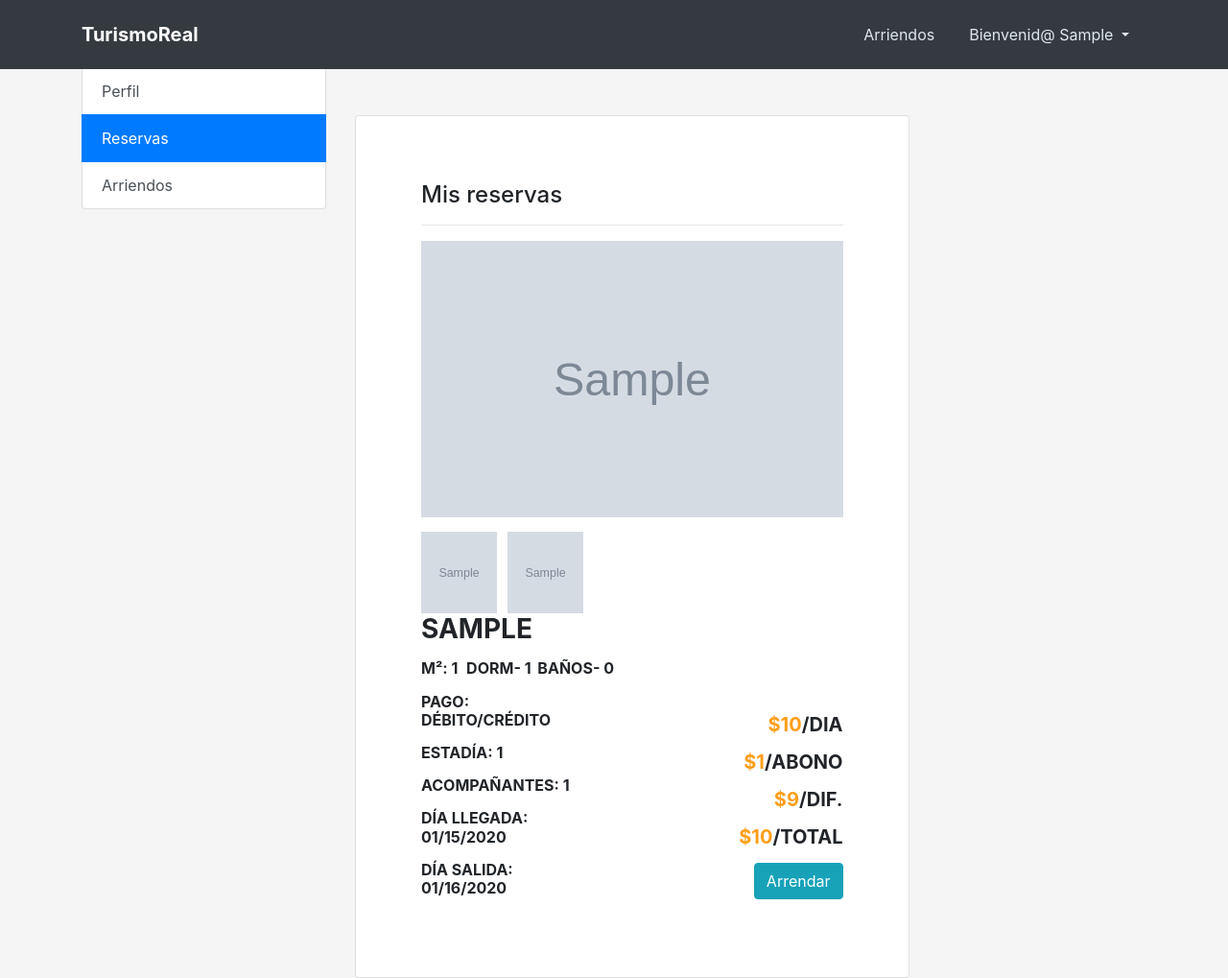
After one commit to stuk4/portafolio-departamentos, a Django app: page /usuario/perfil/reservas in a window 1280 px wide. The commit adds this page. Shown: the whole page at 96% size. Run offline with Django 3.2, Linux system fonts and the light colour scheme; a user stored in the database is signed in; tables that the repository leaves empty hold one stand-in row (values such as "Sample post"); grey boxes marked "Sample" are stand-in pictures; one stand-in notice (Sample message) is shown; some libraries are stand-ins or nearby versions.

Commit message:
Termino interfazv ver reserva en perfil

```diff
--- a/departamentos/templates/departamentos/base.html
+++ b/departamentos/templates/departamentos/base.html
@@ -27,7 +27,7 @@
       style="width: 100%; max-width: 100%"
     >
       <div class="container">
-        <a class="navbar-brand" href="#">Company Name</a
+        <a class="navbar-brand" href="#">TurismoReal</a
         ><button
           data-toggle="collapse"
           class="navbar-toggler"
@@ -41,9 +41,7 @@
             <li class="nav-item" role="presentation">
               <a class="nav-link  {% if request.resolver_match.url_name == "Departamentos" %}active{% endif %}" href="{% url 'Departamentos' %}">Arriendos</a>
             </li>
-            <li class="nav-item" role="presentation">
-              <a class="nav-link" href="#">Second Item</a>
-            </li>
+
             {% if user.is_active  %}
             <li class="nav-item dropdown">
               <a
--- a/departamentos/templates/departamentos/lista_departamentos.html
+++ b/departamentos/templates/departamentos/lista_departamentos.html
@@ -43,7 +43,7 @@
     toast: true,
     position: 'top-end',
     showConfirmButton: false,
-    timer: 3000,
+    timer: 1500,
     onOpen: (toast) => {
       toast.addEventListener('mouseenter', Swal.stopTimer)
       toast.addEventListener('mouseleave', Swal.resumeTimer)
--- /dev/null
+++ b/usuarios/static/css/perfil_reserva.css
@@ -0,0 +1,198 @@
+
+
+
+#contenedor{
+    padding-top: 70px;
+  }
+  body {
+
+    overflow-x: hidden; }
+
+  img {
+    max-width: 100%; }
+
+  .preview {
+    display: -webkit-box;
+    display: -webkit-flex;
+    display: -ms-flexbox;
+    display: flex;
+    -webkit-box-orient: vertical;
+    -webkit-box-direction: normal;
+    -webkit-flex-direction: column;
+        -ms-flex-direction: column;
+            flex-direction: column; }
+    @media screen and (max-width: 996px) {
+      .preview {
+        margin-bottom: 20px; } }
+
+  .preview-pic {
+    -webkit-box-flex: 1;
+    -webkit-flex-grow: 1;
+        -ms-flex-positive: 1;
+            flex-grow: 1; }
+
+  .preview-thumbnail.nav-tabs {
+    border: none;
+    margin-top: 15px; }
+    .preview-thumbnail.nav-tabs li {
+      width: 18%;
+      margin-right: 2.5%; }
+      .preview-thumbnail.nav-tabs li img {
+        max-width: 100%;
+        display: block;
+      }
+      .preview-thumbnail.nav-tabs li img {
+          max-width: 100%;
+          width: 100%;
+          height: 85px;
+          display: block;
+         cursor: pointer;
+
+        }
+        @media (max-width:680px) {
+          .preview-thumbnail.nav-tabs li img {
+              height: 60px;
+          }
+        }
+        @media (max-width:400px) {
+          .preview-thumbnail.nav-tabs li img {
+              height: 40px;
+          }
+        }
+      .preview-thumbnail.nav-tabs li a {
+        padding: 0;
+
+        margin: 0;
+      }
+      .preview-thumbnail.nav-tabs li:last-of-type {
+        margin-right: 0; }
+
+  .tab-content {
+    overflow: hidden;
+  }
+    .tab-content img {
+      width: 100%;
+      max-height:288px ;
+      height: 100%;
+      object-fit:cover;
+      object-position:50% 50%;
+      -webkit-animation-name: opacity;
+              animation-name: opacity;
+      -webkit-animation-duration: .3s;
+              animation-duration: .3s; }
+
+  .card {
+    margin-top: 50px;
+    background: rgb(255,255,255);
+    padding: 3em;
+    line-height: 1.5em; }
+
+  @media screen and (min-width: 997px) {
+    .wrapper {
+      display: -webkit-box;
+      display: -webkit-flex;
+      display: -ms-flexbox;
+      display: flex; } }
+
+  .details {
+    display: -webkit-box;
+    display: -webkit-flex;
+    display: -ms-flexbox;
+    display: flex;
+    -webkit-box-orient: vertical;
+    -webkit-box-direction: normal;
+    -webkit-flex-direction: column;
+        -ms-flex-direction: column;
+            flex-direction: column; }
+
+  .colors {
+    -webkit-box-flex: 1;
+    -webkit-flex-grow: 1;
+        -ms-flex-positive: 1;
+            flex-grow: 1; }
+
+  .product-title, .price, .sizes, .colors {
+    text-transform: UPPERCASE;
+    font-weight: bold; }
+
+  .checked, .price span {
+    color: #ff9f1a; }
+
+  .product-title, .rating, .product-description, .price, .vote, .sizes {
+    margin-bottom: 15px; }
+
+  .product-title {
+    margin-top: 0; }
+
+  .size {
+    margin-right: 3px;
+
+  }
+
+    .size:first-of-type {
+      margin-left: 5px; }
+
+  .color {
+    display: inline-block;
+    vertical-align: middle;
+    margin-right: 10px;
+    height: 2em;
+    width: 2em;
+    border-radius: 2px; }
+    .color:first-of-type {
+      margin-left: 20px; }
+
+  .add-to-cart, .like {
+    background: #ff9f1a;
+    padding: 1.2em 1.5em;
+    border: none;
+    text-transform: UPPERCASE;
+    font-weight: bold;
+    color: #fff;
+    -webkit-transition: background .3s ease;
+            transition: background .3s ease; }
+    .add-to-cart:hover, .like:hover {
+      background: #b36800;
+      color: #fff; }
+
+  .not-available {
+    text-align: center;
+    line-height: 2em; }
+    .not-available:before {
+      font-family: fontawesome;
+      content: "\f00d";
+      color: #fff; }
+
+  .orange {
+    background: #ff9f1a; }
+
+  .green {
+    background: #85ad00; }
+
+  .blue {
+    background: #0076ad; }
+
+  .tooltip-inner {
+    padding: 1.3em; }
+
+  @-webkit-keyframes opacity {
+    0% {
+      opacity: 0;
+      -webkit-transform: scale(3);
+              transform: scale(3); }
+    100% {
+      opacity: 1;
+      -webkit-transform: scale(1);
+              transform: scale(1); } }
+
+  @keyframes opacity {
+    0% {
+      opacity: 0;
+      -webkit-transform: scale(3);
+              transform: scale(3); }
+    100% {
+      opacity: 1;
+      -webkit-transform: scale(1);
+              transform: scale(1); } }
+
+  /*# sourceMappingURL=style.css.map */
--- /dev/null
+++ b/usuarios/templates/usuarios/perfil_reservas.html
@@ -0,0 +1,196 @@
+{% extends 'departamentos/base.html'%}
+{% load static %}
+
+{% block extra_css %}
+<link rel="stylesheet" href="{% static 'css/perfil.css' %}">
+<link rel="stylesheet" href="{% static 'css/perfil_reserva.css' %}">
+{% endblock extra_css %}
+{% block contenido %}
+
+<div class="container">
+	<div class="row">
+		<div class="col-md-3 ">
+		     <div class="list-group ">
+              <a href="{%  url 'Perfil' %}" class="list-group-item list-group-item-action {% if request.resolver_match.url_name == "Perfil" %}active{% endif %}">Perfil</a>
+              <a href="{% url 'Mis reservas' %}" class="list-group-item list-group-item-action {% if request.resolver_match.url_name == "Mis reservas" %}active{% endif %}">Reservas</a>
+              <a href="#" class="list-group-item list-group-item-action">Arriendos</a>
+
+
+
+            </div>
+		</div>
+		<div class="col-md-9">
+		    <div class="card custom-card">
+		        <div class="card-body">
+		            <div class="row">
+		                <div class="col-md-12">
+		                    <h4>Mis reservas</h4>
+		                    <hr>
+		                </div>
+		            </div>
+		            <div class=" wrapper row  justify-content-center align-items-center">
+                  <div class="preview col-md-12">
+
+                    <div id="preview-big" class="preview-pic tab-content">
+                      {% if reserva.departamento.imagen %}
+                      <div class="tab-pane active" id="pic-0"><img src="{{ reserva.departamento.imagen.url }}" /></div>
+                      {% else %}
+                      <div class="tab-pane active" id="pic-0"><img src="{% static 'img/default.jpg' %}" /></div>
+                      {% endif %}
+
+                      {% for imagen in imagenes %}
+
+                      {% if imagen.imagen %}
+
+                      <div class="tab-pane " id="pic-{{ forloop.counter }}"><img src="{{ imagen.imagen.url }}" /></div>
+                      {% endif %}
+                       {% endfor %}
+
+                    </div>
+                    <ul id="preview" class="preview-thumbnail nav nav-tabs">
+                      {% if reserva.departamento.imagen %}
+                      <li class="active"><a data-target="#pic-0" data-toggle="tab"><img src="{{ reserva.departamento.imagen.url }}" /></a></li>
+                      {% else %}
+                      <li class="active"><a data-target="#pic-0" data-toggle="tab"><img src="{% static 'img/default.jpg' %}" /></a></li>
+                      {% endif %}
+                      {% for imagen in imagenes %}
+
+                      {% if imagen.imagen %}
+                      <li class=""><a data-target="#pic-{{ forloop.counter }}" data-toggle="tab"><img src="{{ imagen.imagen.url }}" /></a></li>
+
+                      {% endif %}
+                      {% endfor %}
+                    </ul>
+
+                  </div>
+
+                  <div class=" col-md-12">
+
+
+                    <h3 class="product-title">{{ reserva.departamento.direccion }}</h3>
+                    <h6 class="sizes">m²: {{ reserva.departamento.metros_cuadrados }}
+                    <span class="size" data-toggle="tooltip" title="small">Dorm- {{ reserva.departamento.dormitorios }}</span>
+                    <span class="size" data-toggle="tooltip" title="medium">baños- {{ reserva.departamento.banos }}</span>
+
+                  </h6>
+                  </div>
+
+                  <div class="details col-md-5">
+                    <h6 class="price">Pago: Débito/Crédito </h6>
+                    <h6 class="price">estadía: {{ reserva.dias_estadia }} </h6>
+                    <h6  class="price">Acompañantes: {{ reserva.acompanantes }} </h6>
+                    <h6  class="price">Día llegada: {{ reserva.dia_llegada|date:"SHORT_DATE_FORMAT" }} </h6>
+                    <h6  class="price">Día salida: {{ reserva.dia_salida|date:"SHORT_DATE_FORMAT" }} </h6>
+                  </div>
+
+                  <div class="details mt-2 col-md-7 text-right ">
+
+
+
+                    <h5 class="price"><span>${{ reserva.departamento.precio }}</span>/Dia </h5>
+                    <h5 class="price"><span>${{ reserva.abono }}</span>/Abono </h5>
+                    <h5 class="price"><span>${{ reserva.diferencia  }}</span>/Dif.</h5>
+                    <h5 class="price"><span>${{ reserva.total }}</span>/Total </h5>
+
+                    <!-- <p class="vote"><strong>91%</strong> of buyers enjoyed this product! <strong>(87 votes)</strong></p> -->
+
+                    {% if user.is_active %}
+                    <div class="">
+                      <!-- TODO cambiar este modal por el de check in para arrendar, crear view, url -->
+                      <!-- Button trigger modal -->
+                      <button type="button" class="btn btn-info " data-toggle="modal" data-target="#exampleModal">
+                        Arrendar
+                      </button>
+
+                      <!-- Modal -->
+                      <div class="modal fade" id="exampleModal" tabindex="-1" aria-labelledby="exampleModalLabel" aria-hidden="true">
+                        <div class="modal-dialog ">
+                        <div class="modal-content">
+                          <div class="modal-header">
+                          <h5 class="modal-title" id="exampleModalLabel">Reservar Dep. {{ reserva.departamento.direccion }}</h5>
+                          <button type="button" class="close" data-dismiss="modal" aria-label="Close">
+                            <span aria-hidden="true">&times;</span>
+                          </button>
+                          </div>
+                          <div class="modal-body">
+                          <form method="POST">{% csrf_token %}
+
+                              <div class="form-group">
+                                <div class="form-group">
+                                  <label  for="llegada">Fecha de llegada *:</label>
+                                    <input required class="form-control" id="llegada" type="date" name="diallegada" />
+                                </div>
+                                <div class="row">
+                                  <div class="col">
+                                    <label  for="acompanantes">N de acompañantes:</label>
+                                    <input type="number" class="form-control" name="acompanantes" id="acompanantes">
+                                  </div>
+                                  <div class="col">
+                                    <label for="diasestadia">Dias de estadia *:</label>
+                                    <input required type="number" max="100" min="2" class="form-control" name="diasestadia" id="diasestadia">
+                                  </div>
+                                </div>
+
+                              </div>
+                              <div class="form-group d-flex justify-content-center align-items-end flex-column">
+                                <h4  class="price"><span>$</span> <span id="eltotal">0</span> /Total </h4>
+                                <h4  class="price"><span>$</span> <span id="elabono">0</span> /Abono </h4>
+                              </div>
+                              <div class="form-group d-flex justify-content-center">
+
+                                  <button type="submit" class="btn btn-info">Abonar</button>
+
+                              </div>
+
+                          </form>
+                          </div>
+                          <div class="modal-footer">
+                          <button type="button" class="btn btn-secondary" data-dismiss="modal">Cerrar</button>
+
+                          </div>
+                        </div>
+                        </div>
+                      </div>
+                    </div>
+                    {% endif %}
+                    <!-- <h5 class="colors">colors :
+                      <span class="color orange not-available" data-toggle="tooltip" title="Not In store"></span>
+                      <span class="color green"></span>
+                      <span class="color blue"></span>
+                    </h5> -->
+
+                  </div>
+		            </div>
+
+		        </div>
+		    </div>
+		</div>
+	</div>
+</div>
+{% endblock contenido %}
+{% block extra_js %}
+
+{% if messages %}
+{% for message in messages  %}
+  <script>
+
+  {% if message.tags == 'error' %}
+  Swal.fire({
+    title: 'Error!',
+    text: '{{ message }}',
+    icon: 'error',
+    confirmButtonText: 'Ok'
+  })
+  {% else  %}
+  Swal.fire({
+    title: 'Éxito!',
+    text: '{{ message }}',
+    icon: 'success',
+    confirmButtonText: 'Ok'
+
+  })
+{% endif %}
+  </script>
+  {% endfor %}
+{% endif %}
+{% endblock extra_js %}
--- a/usuarios/urls.py
+++ b/usuarios/urls.py
@@ -7,7 +7,8 @@ urlpatterns = [
    path('login/',views.login_view,name="login"),
    path('logout/',views.logout_view,name="logout"),
    path('registro/',views.registro,name="registro"),
-   path('perfil/',views.perfil,name="Perfil")
+   path('perfil/',views.perfil,name="Perfil"),
+   path('perfil/reservas',views.perfil_reservas,name="Mis reservas"),
 ]
 #Configuracion de imagenes
 if settings.DEBUG:
--- a/usuarios/views.py
+++ b/usuarios/views.py
@@ -6,6 +6,7 @@ from django.http import HttpResponseRedirect
 from django.contrib import messages
 from django.contrib.auth import authenticate, login, logout
 from usuarios.models import User
+from departamentos.models import Reserva,Arriendo,Imagen
 from django.contrib.auth.decorators import user_passes_test
 from django.contrib.auth.password_validation import MinimumLengthValidator,NumericPasswordValidator,CommonPasswordValidator
 from django.core.exceptions import ValidationError
@@ -129,3 +130,11 @@ def perfil(request):
             return redirect('Perfil')
 
     return render(request,'usuarios/perfil.html')
+
+def perfil_reservas(request):
+    reserva = Reserva.objects.get(usuario=request.user.id)
+    imagenes = Imagen.objects.filter(departamento=reserva.departamento.id)
+
+    context = {'reserva':reserva,
+              'imagenes':imagenes}
+    return render(request,'usuarios/perfil_reservas.html',context)
```
Also changed, not shown: departamentos/models.py (+11 -1 lines), usuarios/templates/usuarios/perfil.html (+4 -4 lines).
